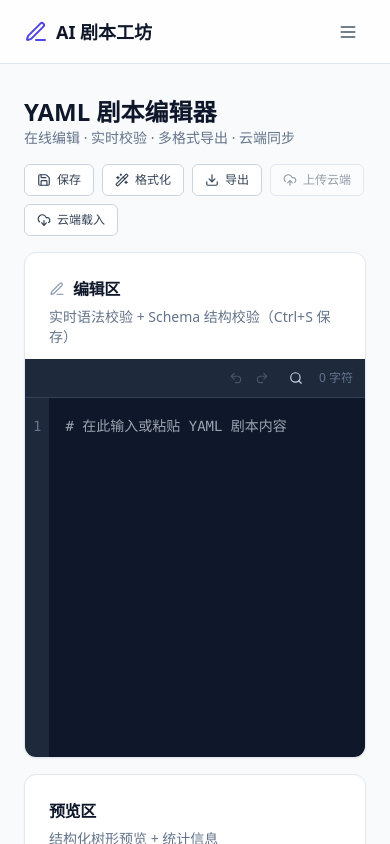
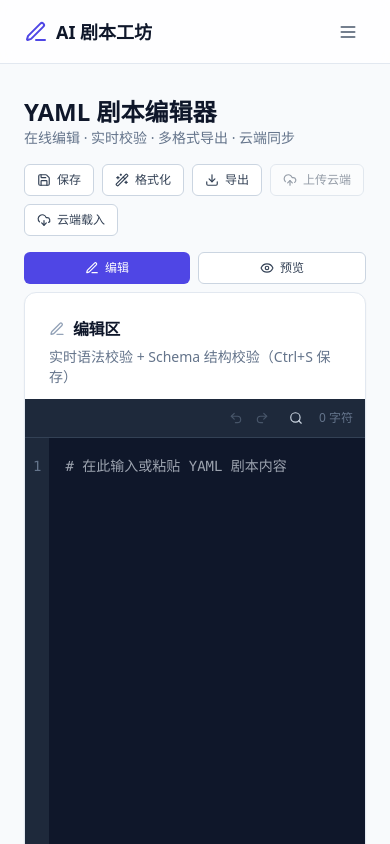
Before and after one commit to hepeng995/ai-screenplay-tool, a Next.js app: page /editor in a window 390 px wide. Shown: the top 844 px of the page. Built offline with nearby package versions, Linux system fonts and the light colour scheme.

Commit message:
feat(editor): 移动端编辑/预览切换模式 (#23)
- 编辑器页面新增移动端编辑/预览切换按钮（lg 以下显示）
- 小屏下只显示一个面板，点击切换，节省屏幕空间
- 桌面端保持原有双栏并排布局不变

```diff
--- a/src/app/editor/page.tsx
+++ b/src/app/editor/page.tsx
@@ -3,7 +3,7 @@
 import { useState, useEffect, useCallback, useRef, Suspense } from 'react';
 import { useSearchParams } from 'next/navigation';
 import yaml from 'js-yaml';
-import { Edit3, Download, Save, FileJson, FileText, CloudUpload, CloudDownload, Wand2 } from 'lucide-react';
+import { Edit3, Download, Save, FileJson, FileText, CloudUpload, CloudDownload, Wand2, Eye } from 'lucide-react';
 import { Card, CardContent, CardHeader, CardTitle, CardDescription } from '@/components/ui/card';
 import { Button } from '@/components/ui/button';
 import { YamlEditor } from '@/components/editor/YamlEditor';
@@ -27,6 +27,8 @@ function EditorContent() {
   const statusTimerRef = useRef<ReturnType<typeof setTimeout> | null>(null);
   // 导出菜单引用（用于点击外部关闭）
   const exportMenuRef = useRef<HTMLDivElement>(null);
+  // 移动端编辑/预览切换（lg 及以上忽略此状态，始终双栏）
+  const [mobileView, setMobileView] = useState<'editor' | 'preview'>('editor');
 
   // 加载 YAML 内容
   useEffect(() => {
@@ -264,11 +266,32 @@ function EditorContent() {
         </div>
       </div>
 
-      {/* 编辑 + 预览 双栏：小屏单栏堆叠，lg 及以上双栏并排 */}
+      {/* 移动端编辑/预览切换按钮 */}
+      <div className="flex lg:hidden mb-2 gap-2">
+        <Button
+          variant={mobileView === 'editor' ? 'default' : 'outline'}
+          size="sm"
+          onClick={() => setMobileView('editor')}
+          className="flex-1 gap-1.5"
+        >
+          <Edit3 className="h-3.5 w-3.5" />
+          编辑
+        </Button>
+        <Button
+          variant={mobileView === 'preview' ? 'default' : 'outline'}
+          size="sm"
+          onClick={() => setMobileView('preview')}
+          className="flex-1 gap-1.5"
+        >
+          <Eye className="h-3.5 w-3.5" />
+          预览
+        </Button>
+      </div>
+
+      {/* 编辑 + 预览 双栏：小屏按 mobileView 切换显示，lg 及以上双栏并排 */}
       <div className="grid grid-cols-1 gap-4 lg:grid-cols-2 lg:h-[calc(100vh-200px)]">
-        {/* 移动端给每个卡片一个合适的高度，桌面端由 grid 高度驱动 */}
         {/* 编辑区 */}
-        <Card className="flex flex-col overflow-hidden h-[60vh] lg:h-auto">
+        <Card className={`flex flex-col overflow-hidden h-[70vh] lg:h-auto ${mobileView !== 'editor' ? 'hidden lg:flex' : ''}`}>
           <CardHeader className="pb-3">
             <div className="flex items-center gap-2">
               <Edit3 className="h-4 w-4 text-slate-400" />
@@ -282,7 +305,7 @@ function EditorContent() {
         </Card>
 
         {/* 预览区 */}
-        <Card className="flex flex-col overflow-hidden h-[60vh] lg:h-auto">
+        <Card className={`flex flex-col overflow-hidden h-[70vh] lg:h-auto ${mobileView !== 'preview' ? 'hidden lg:flex' : ''}`}>
           <CardHeader className="pb-3">
             <CardTitle className="text-base">预览区</CardTitle>
             <CardDescription>结构化树形预览 + 统计信息</CardDescription>
```
